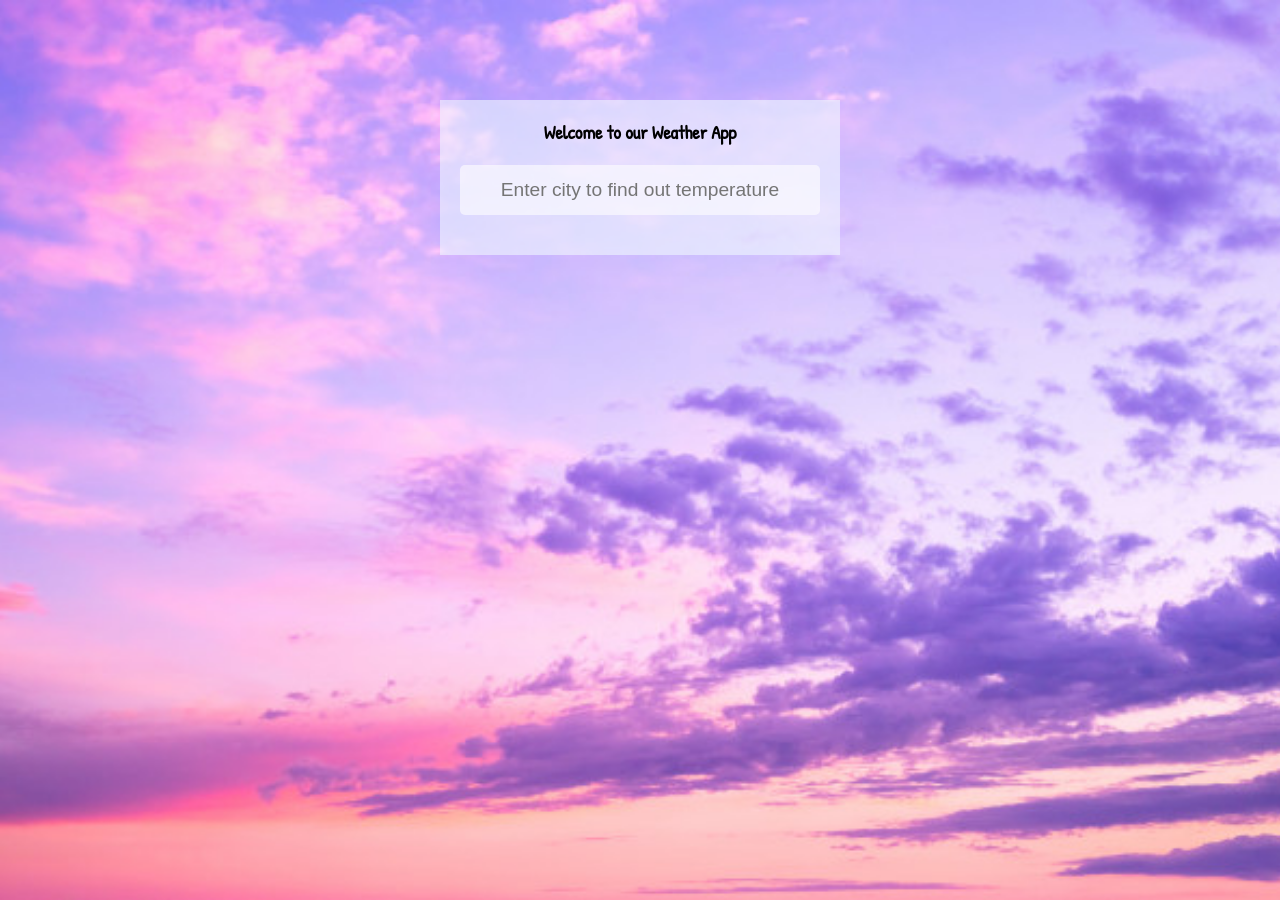
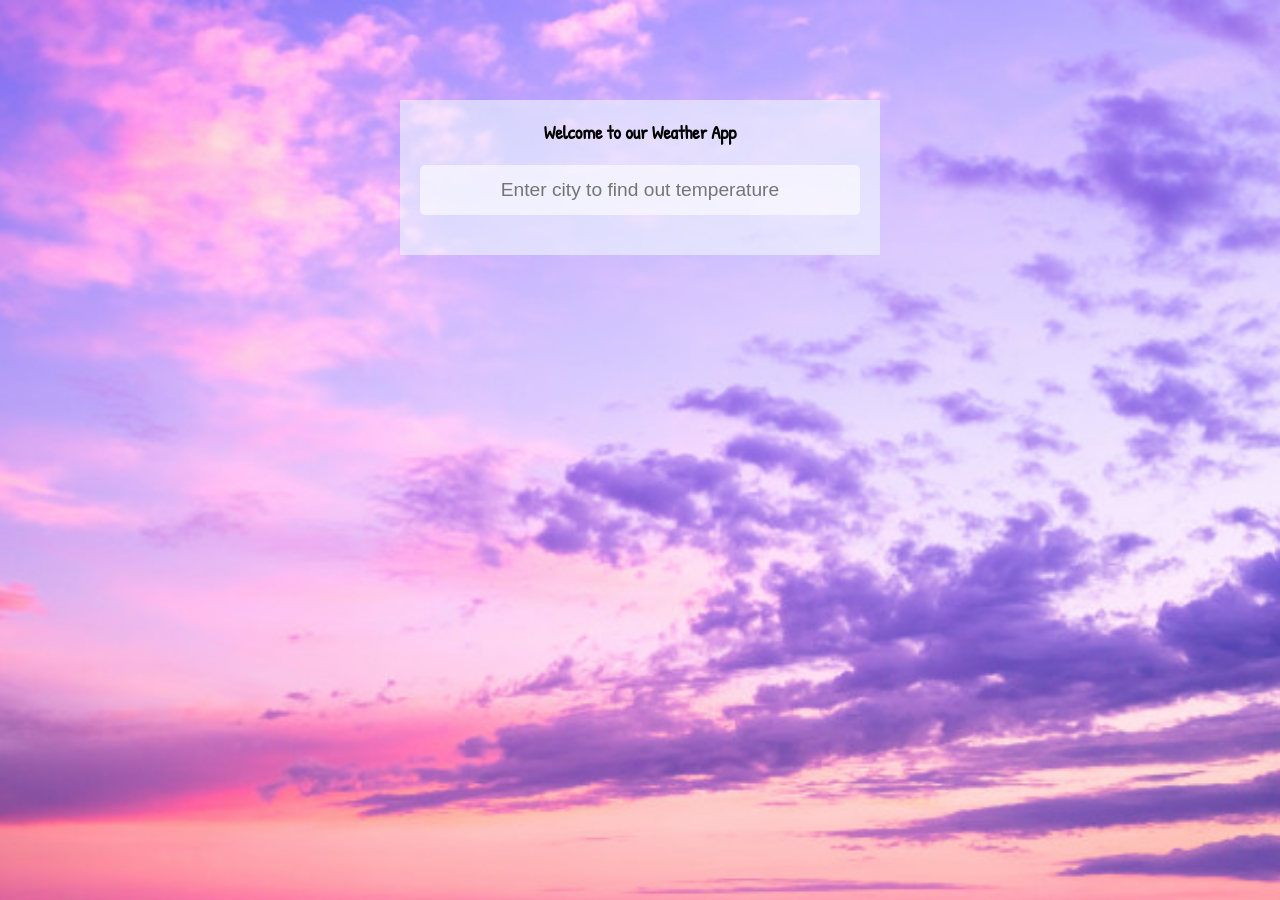
Before and after one commit to afsanafaria/weatherapp.github.io, a plain HTML site: page index.html in a window 1280 px wide. Drawn offline with Linux system fonts and the light colour scheme.

Commit message:
Update style.css

```diff
--- a/style.css
+++ b/style.css
@@ -16,7 +16,7 @@ body{
 }
 
 .app-main{
-    width: 50vh;
+    width: 60vh;
     margin: 100px auto;
     background-color: rgba(240, 248,255,0.6);
     padding: 20px;
@@ -38,7 +38,7 @@ body{
     height: 50px;
     border-radius: 5px;
     padding: 0 10px;
-    text-align: center;
+     text-align: center;
 }
 
 .input-box:focus{
```
